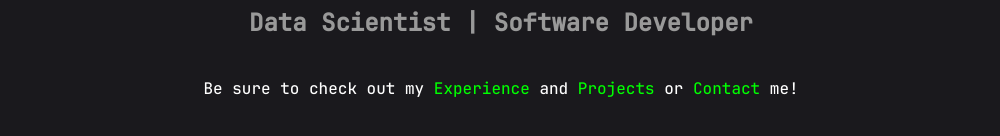
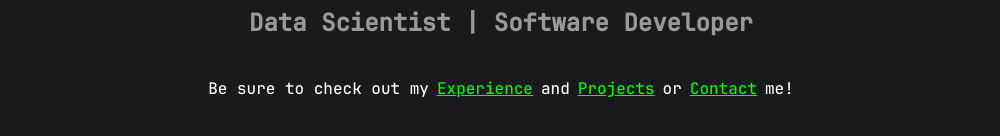
Before and after one commit to Detopall/portfolio, a React (Vite) app: page / in a window 1280 px wide. Shown: the part 294-430 px from the top of the page, without its empty margins (139-1139 px from the left). Built offline with nearby package versions, Linux system fonts and the light colour scheme.

Commit message:
add: fonticon. changed the green text on home page to links

```diff
--- a/index.html
+++ b/index.html
@@ -3,6 +3,7 @@
   <head>
     <meta charset="UTF-8" />
     <meta name="viewport" content="width=device-width, initial-scale=1.0" />
+	<link rel="icon" href="/src/assets/favicon.ico" type="image/x-icon" />
     <title>Denis Topallaj - Portfolio</title>
   </head>
   <body>
--- a/src/App.css
+++ b/src/App.css
@@ -50,7 +50,8 @@ h1.hero-name {
 	font-weight: bold;
 }
 
-.hero-span {
+.hero-span a {
+	padding: 0.5rem;
 	color: var(--green);
 }
 
--- a/src/components/Home.tsx
+++ b/src/components/Home.tsx
@@ -1,3 +1,5 @@
+import { Link } from "react-router-dom";
+
 function Home() {
 	return (
 		<section className="hero-section">
@@ -6,8 +8,19 @@ function Home() {
 				Data Scientist | Software Developer
 			</p>
 			<p>
-				Be sure to check out my <span className="hero-span">Experience</span> and
-				<span className="hero-span"> Projects</span> or <span className="hero-span">Contact</span> me!
+				Be sure to check out my
+				<span className="hero-span">
+					<Link to="/experience">Experience</Link>
+				</span>
+				and
+				<span className="hero-span">
+					<Link to="/projects">Projects</Link>
+				</span>
+				or
+				<span className="hero-span">
+					<Link to="/contact">Contact</Link>
+				</span>
+				me!
 			</p>
 		</section>
 	);
```
Also changed, not shown: 1 other file (tests, documents, lock files or other folders).
